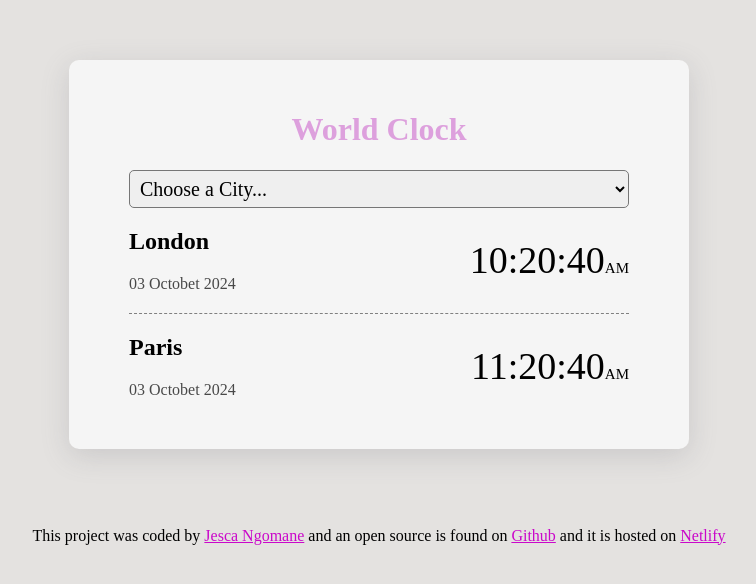
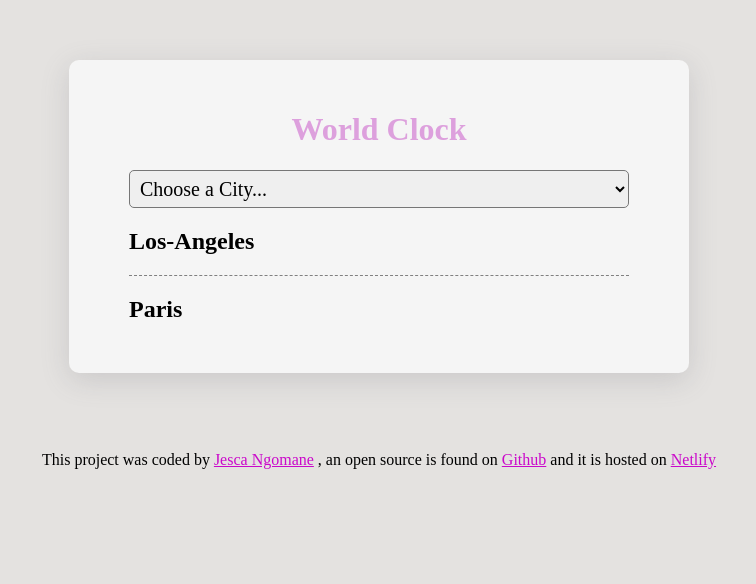
Before and after one commit to JescaNgomane/world-clock-project, a plain HTML site: page index.html in a window 1280 px wide. Shown: the whole page, without its empty margins (261-1017 px from the left). Drawn offline with nearby package versions, Linux system fonts and the light colour scheme; a script that the page names is missing.

Commit message:
added two los angeles and paris id

```diff
--- a/index.html
+++ b/index.html
@@ -5,31 +5,32 @@
     <meta name="viewport" content="width=device-width, initial-scale=1.0" />
     <title>World Clock- Jesca Ngomane</title>
     <link rel="stylesheet" href="style.css" />
-  </head>
+    <script src="https://cdnjs.cloudflare.com/ajax/libs/moment.js/2.30.1/moment.min.js"></script>
+    <script src="https://cdnjs.cloudflare.com/ajax/libs/moment-timezone/0.5.45/moment-timezone-with-data-1970-2030.min.js"></script>
   <body>
     <header>
       <div class="container">
         <h1>World Clock</h1>
         <select>
           <option value="">Choose a City...</option>
-          <option value="London">London</option>
+          <option value="los-Angeles">Los-Angeles</option>
           <option value="Paris">Paris</option>
         </select>
 
-        <div class="city">
+        <div class="city" id="los-angeles">
           <div>
-            <h2>London</h2>
-            <div class="date">03 Octobet 2024</div>
+            <h2>Los-Angeles</h2>
+            <div class="date"></div>
           </div>
-          <div class="time">10:20:40<small>AM</small></div>
+          <div class="time"></div>
         </div>
 
-        <div class="city">
+        <div class="city" id="paris">
           <div>
             <h2>Paris</h2>
-            <div class="date">03 Octobet 2024</div>
+            <div class="date"></div>
           </div>
-          <div class="time">11:20:40<small>AM</small></div>
+          <div class="time"></div>
         </div>
       </div>
     </header>
@@ -39,7 +40,7 @@
       <a href="https://github.com/JescaNgomane" target="_blank"
         >Jesca Ngomane</a
       >
-      and an open source is found on
+      , an open source is found on
       <a
         href="https://github.com/JescaNgomane/world-clock-project"
         target="_blank"
```
